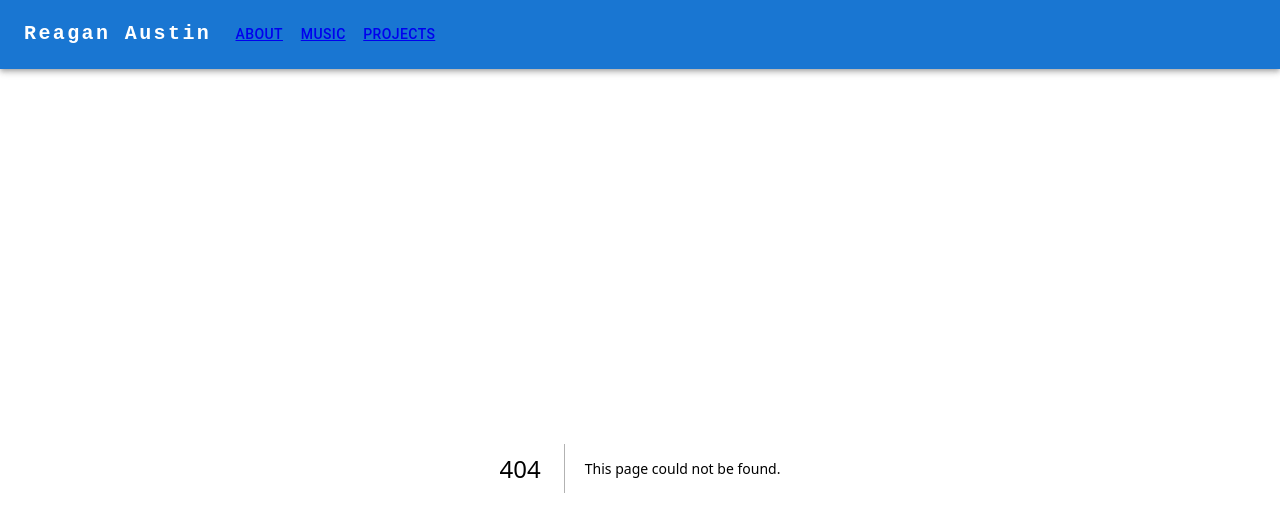
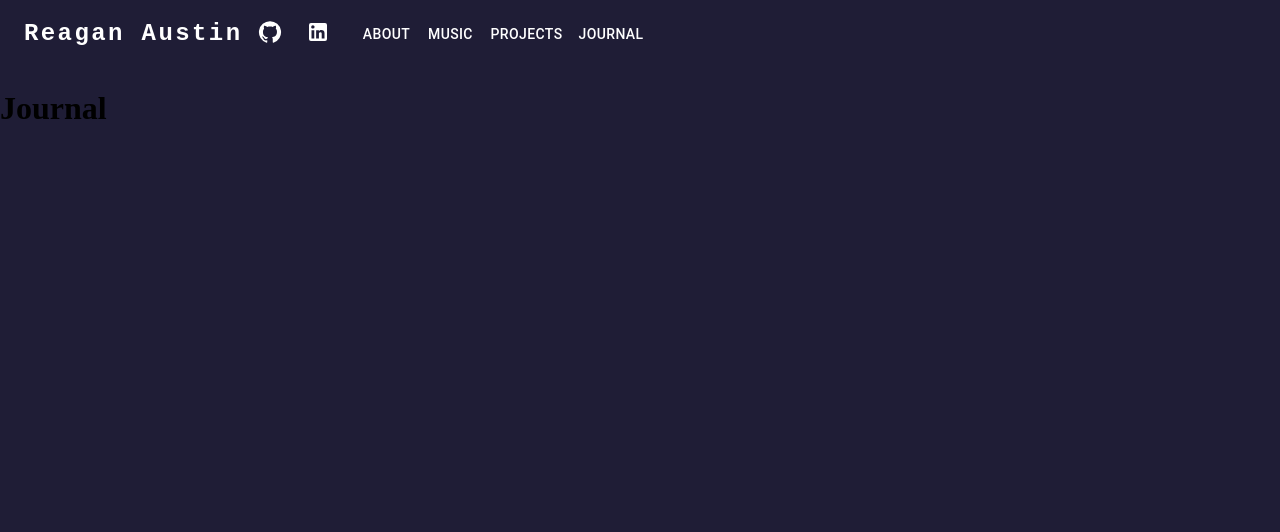
Before and after one commit to raustin9/portfolio-site, a Next.js app: page /journal in a window 1280 px wide. Before the commit this address had no page. Shown: the top 532 px of the page. Built offline with nearby package versions, Linux system fonts and the light colour scheme.

Commit message:
Create AppBar

```diff
--- a/src/app/globals.css
+++ b/src/app/globals.css
@@ -1,4 +1,8 @@
 html, body {
   padding: 0;
   margin: 0;
+  /* background-color: #03001C; */
+  background-color: #1F1D36;
+  width: 100%;
+  height: 100%;
 }
--- /dev/null
+++ b/src/app/journal/page.tsx
@@ -0,0 +1,7 @@
+export default function JournalPage() {
+  return (
+    <>
+      <h1>Journal</h1>
+    </>
+  )
+}
--- a/src/app/page.tsx
+++ b/src/app/page.tsx
@@ -3,7 +3,7 @@ import Image from 'next/image'
 export default function Home() {
   return (
     <main>
-      hello next
+
     </main>
   )
 }
--- a/src/components/TitleBar/index.tsx
+++ b/src/components/TitleBar/index.tsx
@@ -16,6 +16,8 @@ import {
   Button,
 } from "@mui/material";
 import MenuIcon from "@mui/icons-material/Menu"
+import GitHubIcon from "@mui/icons-material/GitHub"
+import LinkedInIcon from "@mui/icons-material/LinkedIn"
 
 interface props {
 
@@ -39,10 +41,11 @@ const items: item[] = [
     page: 'Projects',
     route: '/projects'
   },
+  {
+    page: 'Journal',
+    route: '/journal'
+  },
 ];
-
-const pages = ['About', 'Music', 'Projects'];
-
 
 export default function TitleBar(params: props) {
   const [anchorElNav, setAnchorElNav] = useState<null | HTMLElement>(null);
@@ -58,15 +61,18 @@ export default function TitleBar(params: props) {
 
   return (
     <>
-      <AppBar position="static">
-        <Container maxWidth="xl">
+      <AppBar position="static" sx={{ backgroundColor: 'inherit', boxShadow: 'none' }}>
+        <Container
+          maxWidth="xl"
+          sx={{
+          }}
+        >
           <Toolbar disableGutters>
-            {/* <AdbIcon sx={{ display: { xs: 'none', md: 'flex' }, mr: 1 }} /> */}
             <Typography
-              variant="h6"
+              variant="h5"
               noWrap
               component="a"
-              href="#app-bar-with-responsive-menu"
+              href="/"
               sx={{
                 mr: 2,
                 display: { xs: 'none', md: 'flex' },
@@ -80,7 +86,6 @@ export default function TitleBar(params: props) {
               Reagan Austin
             </Typography>
 
-            {/* For normal size screends */}
             <Box sx={{ flexGrow: 1, display: { xs: 'flex', md: 'none' } }}>
               <IconButton
                 size="large"
@@ -111,19 +116,53 @@ export default function TitleBar(params: props) {
                 }}
               >
                 {items.map((item) => (
-                  <MenuItem key={item.page} onClick={handleCloseNavMenu}>
+                  <MenuItem
+                    key={item.page}
+                    onClick={handleCloseNavMenu}
+                  >
                     <Link href={item.route} style={{textDecoration: 'none', color: 'black'}}>
-                      <Typography textAlign="center">{item.page}</Typography>
+                      <Typography
+                        textAlign="center"
+                        sx={{
+                          color: 'black',
+                        }}
+                      >{item.page}</Typography>
                     </Link>
                   </MenuItem>
                 ))}
               </Menu>
             </Box>
+
+            <Link target="_blank" href="https://github.com/raustin9" style={{textDecoration: 'none', color: 'white'}}>
+              <GitHubIcon
+                sx={{
+                  transition: '150ms',
+                  mr: 3,
+                  "&:hover": {
+                    color: '#6cc644',
+                    transition: '150ms',
+                  }
+                }}
+              />
+            </Link>
+            <Link target="_blank" href="https://www.linkedin.com/in/ralexaustin9/" style={{textDecoration: 'none', color: 'white'}}>
+              <LinkedInIcon
+                sx={{
+                  transition: '150ms',
+                  mr: 3,
+                  "&:hover": {
+                    color: '#0077B5',
+                    transition: '150ms',
+                  }
+                }}
+              />
+            </Link>
+
             <Typography
               variant="h5"
               noWrap
               component="a"
-              href="#app-bar-with-responsive-menu"
+              href="/"
               sx={{
                 mr: 2,
                 display: { xs: 'flex', md: 'none' },
@@ -142,9 +181,16 @@ export default function TitleBar(params: props) {
                 <Button
                   key={item.page}
                   onClick={handleCloseNavMenu}
-                  sx={{ my: 2, color: 'white', display: 'block' }}
+                  sx={{
+                    my: 2,
+                    color: 'white',
+                    display: 'block',
+                    "&:hover": {
+                      backgroundColor: '#864879'
+                    }
+                  }}
                 >
-                  <Link href={item.route}> {item.page} </Link>
+                  <Link href={item.route} style={{textDecoration: 'none', color: 'white'}}> {item.page} </Link>
                 </Button>
               ))}
             </Box>
```
